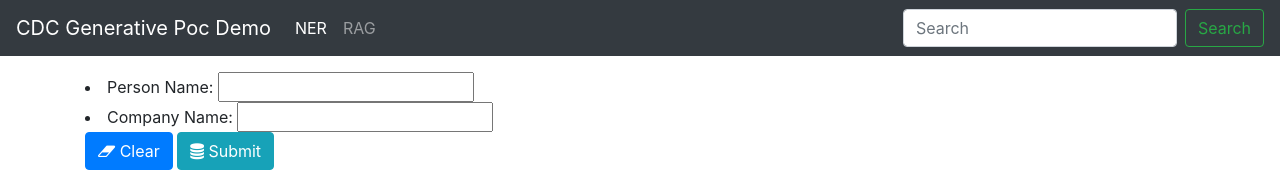
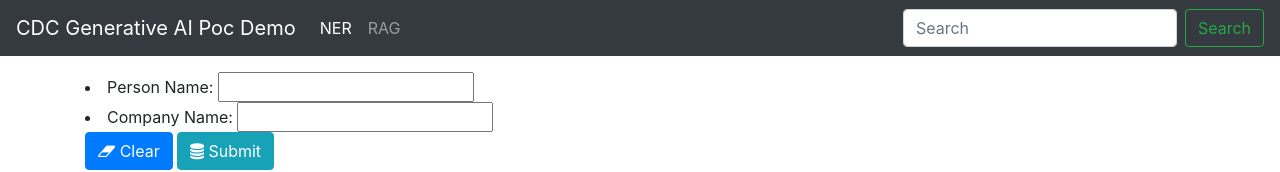
Before and after one commit to chiahaolin/RAG, a plain HTML site: page index.html in a window 1280 px wide. Shown: the top 172 px of the page. Drawn offline with nearby package versions, Linux system fonts and the light colour scheme.

Commit message:
Update index.html

```diff
--- a/index.html
+++ b/index.html
@@ -3,7 +3,7 @@
 <head>
     <meta charset="utf-8" />
     <meta http-equiv="X-UA-Compatible" content="IE=edge">
-    <title>Named Entity Extractor</title>
+    <title>CDC Generative AI Poc</title>
     <meta name="viewport" content="width=device-width, initial-scale=1">
     <link rel="stylesheet" href="https://stackpath.bootstrapcdn.com/bootstrap/4.1.3/css/bootstrap.min.css" integrity="sha384-MCw98/SFnGE8fJT3GXwEOngsV7Zt27NXFoaoApmYm81iuXoPkFOJwJ8ERdknLPMO"
     crossorigin="anonymous">
@@ -11,7 +11,7 @@
 </head>
 <body>
     <nav class="navbar navbar-expand-md navbar-dark fixed-top bg-dark">
-        <a class="navbar-brand" href="/">CDC Generative Poc Demo</a>
+        <a class="navbar-brand" href="/">CDC Generative AI Poc Demo</a>
         <button class="navbar-toggler" type="button" data-toggle="collapse" data-target="#navbarsExampleDefault" aria-controls="navbarsExampleDefault" aria-expanded="false" aria-label="Toggle navigation">
             <span class="navbar-toggler-icon"></span>
         </button>
```
